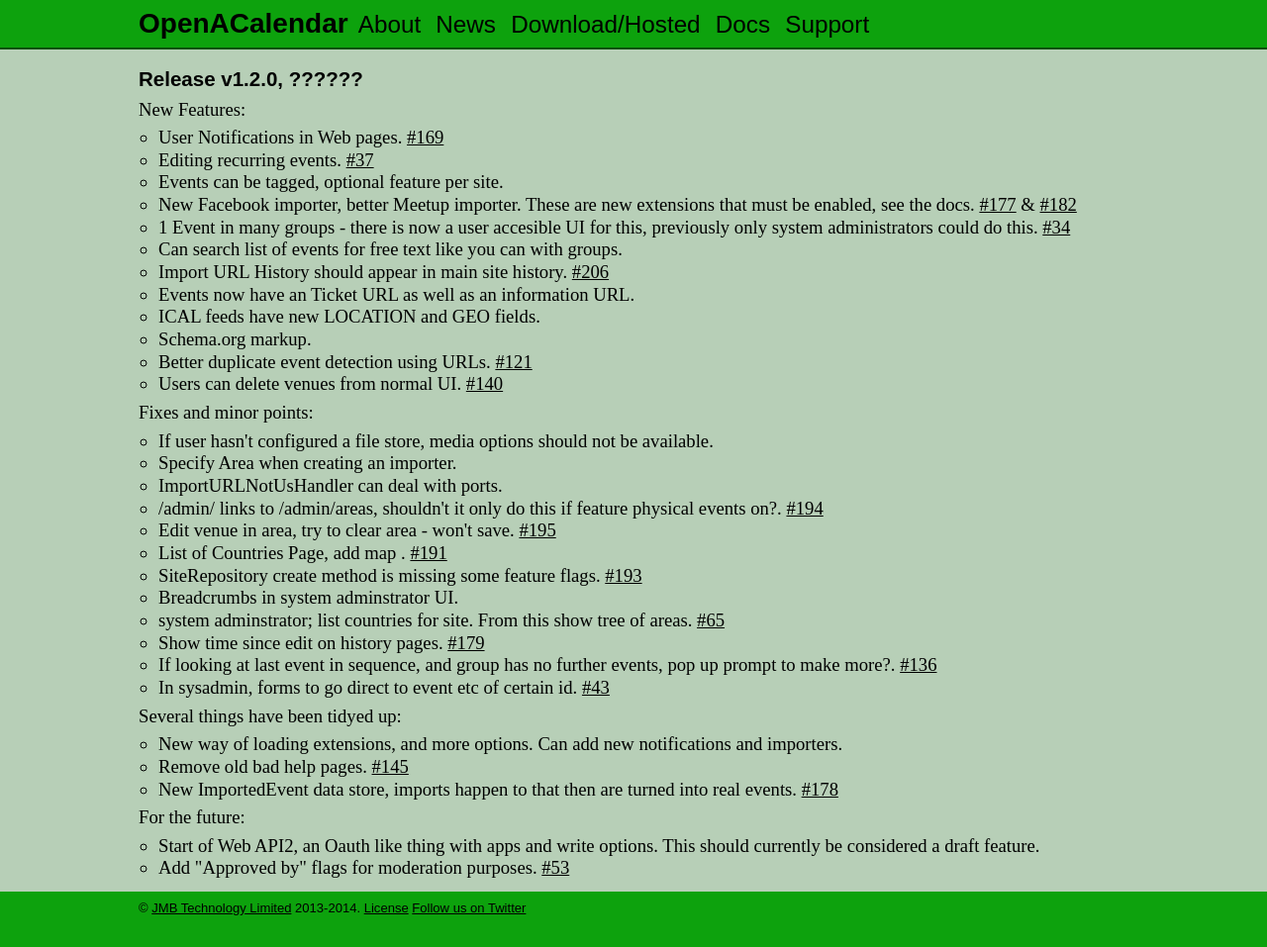
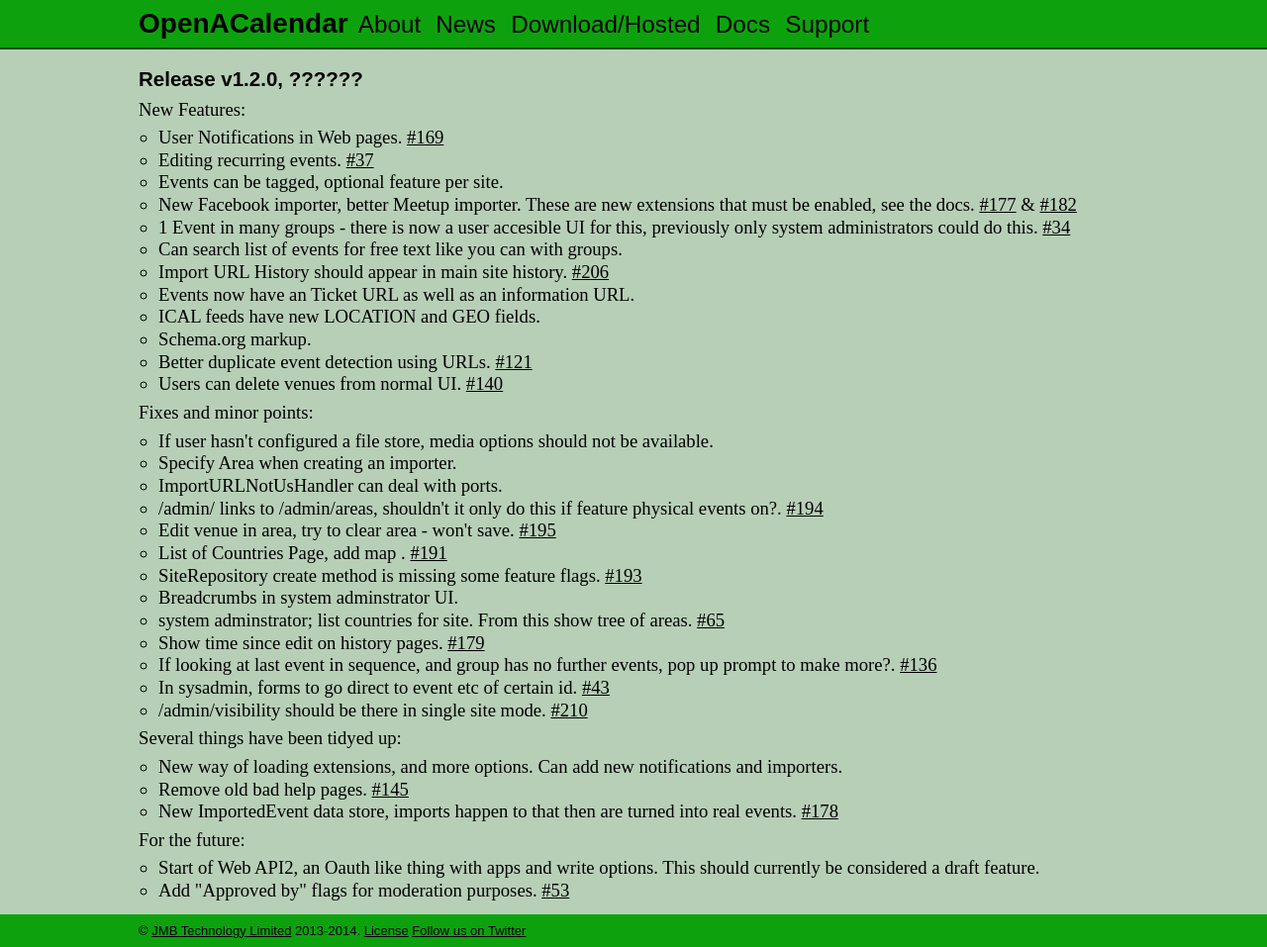
Before and after one commit to OpenACalendar/openacalendar.github.io, a Jekyll site: the page built from release/1.2.0.html, in a window 1280 px wide. Shown: the whole page at 99% size. Built offline with Jekyll 4.4.1, drawn with Linux system fonts in a browser that asks for light colours; Markdown is read by kramdown in place of the engine named in the settings; comment, search, counter and statistics services are not loaded; before the commit the page ends 934 px from its top, so only the background shows below that.

Commit message:
More work

```diff
--- a/release/1.2.0.html
+++ b/release/1.2.0.html
@@ -39,6 +39,7 @@ title: Release v1.2.0 DRAFT
 	<li>Show time since edit on history pages. <a href="https://github.com/OpenACalendar/OpenACalendar-Web-Core/issues/179">#179</a></li>
 	<li>If looking at last event in sequence, and group has no further events, pop up prompt to make more?. <a href="https://github.com/OpenACalendar/OpenACalendar-Web-Core/issues/136">#136</a></li>
 	<li>In sysadmin, forms to go direct to event etc of certain id. <a href="https://github.com/OpenACalendar/OpenACalendar-Web-Core/issues/43">#43</a></li>
+	<li>/admin/visibility should be there in single site mode. <a href="https://github.com/OpenACalendar/OpenACalendar-Web-Core/issues/210">#210</a></li>
 </ul>
 
 
```
